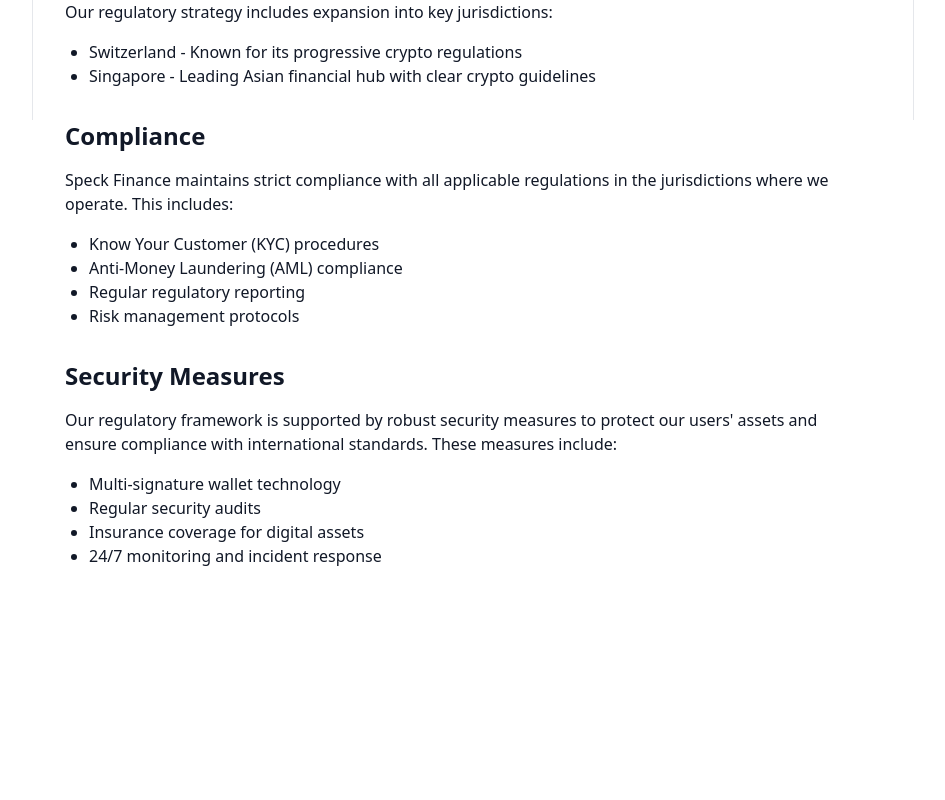
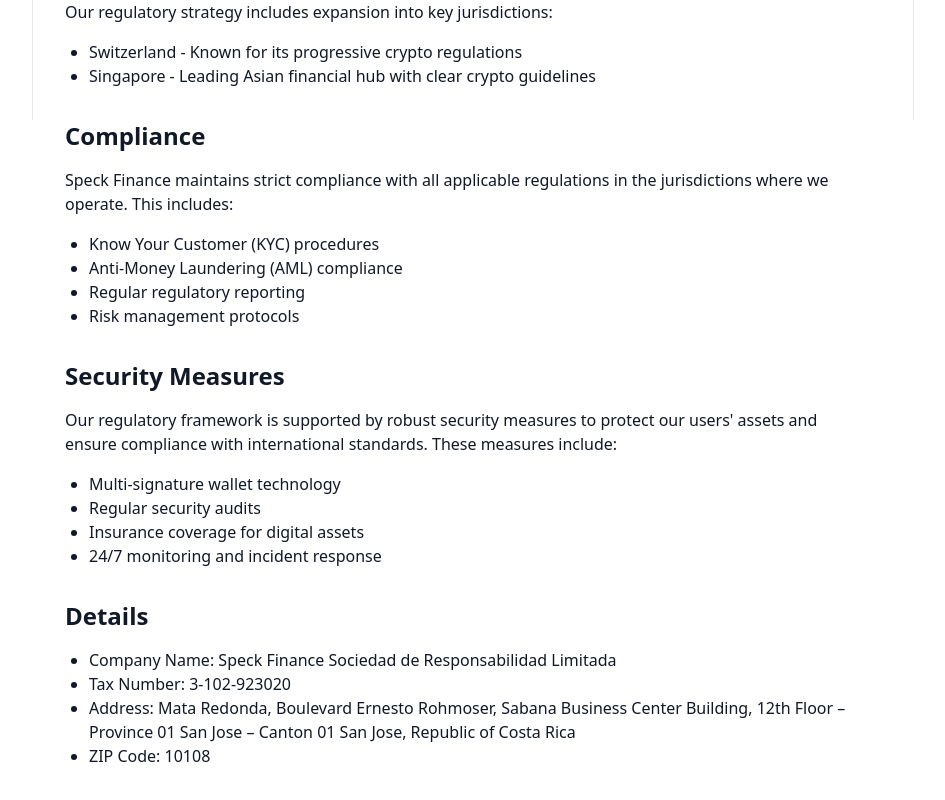
Before and after one commit to Krassusky/docs.speck.finance.luis, a React (Vite) app: page /regulatory in a window 1280 px wide. Shown: the part 680-1480 px from the top of the page, without its empty margins (143-1088 px from the left). Before the commit the page ends 1312 px from the top, so only its background shows below. Built offline with nearby package versions, Linux system fonts and the light colour scheme.

Commit message:
added hyperlinks and details to regulatory

```diff
--- a/src/pages/FAQ.tsx
+++ b/src/pages/FAQ.tsx
@@ -53,9 +53,6 @@
             You can reach our support team through multiple channels:
             <ul className="list-disc ml-6 mt-2">
               <li>Email: support@speck.finance</li>
-              <li>Discord: Join our community server</li>
-              <li>Twitter: Follow us for updates and announcements</li>
-              <li>Telegram: Join our community group</li>
             </ul>
           </p>
         </div>
--- a/src/pages/Partners.tsx
+++ b/src/pages/Partners.tsx
@@ -10,10 +10,10 @@
       <p className="mb-4">
         We are proud to partner with the following organizations to ensure the
         highest standards of security and compliance:
-        <li>XDC Network</li>
-        <li>Khiza</li>
-        <li>Fireblocks</li>
-        <li>BlindPay</li>
+        <a href="https://xdc.org/"><li>XDC Network</li></a>
+        <a href="https://khiza.com/"><li>Khiza</li></a>
+        <a href="https://fireblocks.io/"><li>Fireblocks</li></a>
+        <a href="https://blindpay.com/"><li>BlindPay</li></a>
       </p>
         </p>
       </div>
--- a/src/pages/Regulatory.tsx
+++ b/src/pages/Regulatory.tsx
@@ -76,7 +76,20 @@
         <li>24/7 monitoring and incident response</li>
       </ul>
 
-      <h2 className="text-2xl font-bold mt-8 mb-4"></h2>
+      <h2 className="text-2xl font-bold mt-8 mb-4">Details</h2>
+
+      <ul className="list-disc pl-6 mb-4">
+        <li>
+          Company Name: Speck Finance Sociedad de Responsabilidad Limitada
+        </li>
+        <li>Tax Number: 3-102-923020</li>
+        <li>
+          Address: Mata Redonda, Boulevard Ernesto Rohmoser, Sabana Business
+          Center Building, 12th Floor – Province 01 San Jose – Canton 01 San
+          Jose, Republic of Costa Rica
+        </li>
+        <li>ZIP Code: 10108</li>
+      </ul>
     </div>
   );
 };
```
